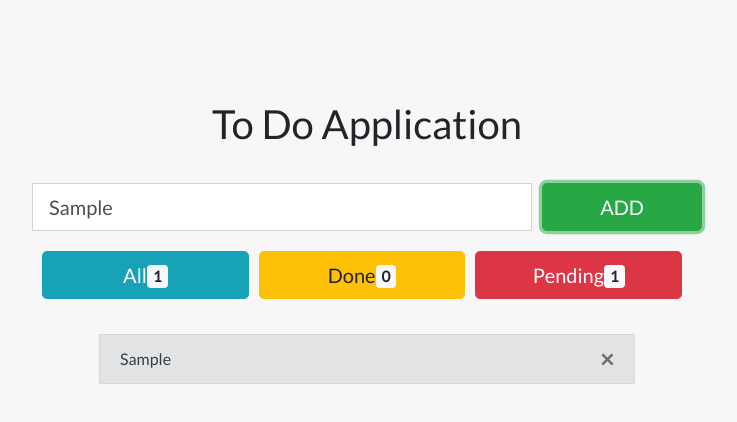
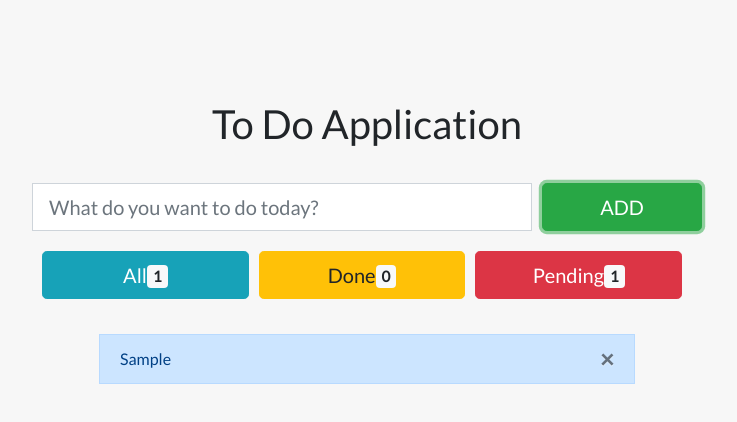
Before and after one commit to kaurman23/react-todo-list, a React (Create React App) app: page / in a window 1280 px wide. Both pictures are taken after typing "Sample" into the empty fields and a click on the button "ADD". Shown: the top 422 px of the page, without its empty margins (273-1010 px from the left). Built offline with nearby package versions, Linux system fonts and the light colour scheme.

Commit message:
Add input validation

```diff
--- a/src/components/AddItem.js
+++ b/src/components/AddItem.js
@@ -12,14 +12,22 @@ export const AddItem = () => {
 
     const onSubmit = (e) => {
         e.preventDefault();
+        if(todo==='')
+        {
+            alert("You cannot leave an empty field");
+        }
+        else
+        {
+            const newItem = {
+                id: shortid.generate(),
+                todo,
+                done: false
+            }
+            addItem(newItem);
+            setTodo('')
+        }
 
 
-        const newItem = {
-            id: shortid.generate(),
-            todo,
-            done: false
-        }
-        addItem(newItem);
     }
 
     return (
--- a/src/components/Item.js
+++ b/src/components/Item.js
@@ -8,17 +8,15 @@ export const Item = ({job}) => {
     const jobId = job.id;
 
     const doneJob = () => {
-        itemRef.current.classList.remove('alert-secondary');
-        itemRef.current.classList.add('alert-success');
-        itemRef.current.classList.add('strike')
+
         makeDone(jobId)
     }
 
-
+    const check = ((job.done)? "alert-warning strike": "alert-primary");
 
     return (
         <div className="item-list ">
-            <div className="alert alert-secondary" onClick={ (jobId) => doneJob(jobId)} ref={itemRef}>
+            <div className={`alert ${check} `} onClick={ (jobId) => doneJob(jobId)} ref={itemRef}>
                 {job.todo}
                 <button type="button" className="close" data-dismiss="alert" onClick={()=> deleteItem(job.id)}>
                     &times;
```
